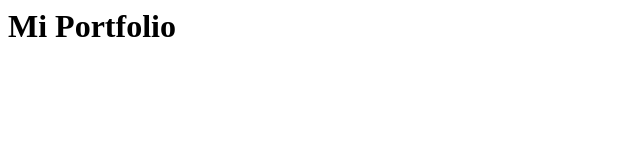
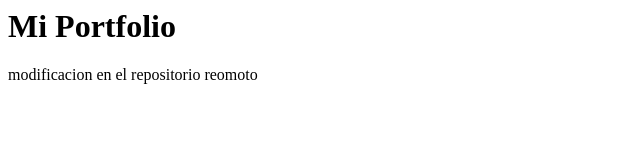
Before and after one commit to BautistaBag/PortfolioFrontend, a plain HTML site: page index.html in a window 1280 px wide. Shown: the whole page, without its empty margins (0-640 px from the left). Drawn offline with Linux system fonts and the light colour scheme.

Commit message:
Update index.html

```diff
--- a/index.html
+++ b/index.html
@@ -1 +1,2 @@
 <h1>Mi Portfolio</h1>
+<p> modificacion en el repositorio reomoto</p>
```
